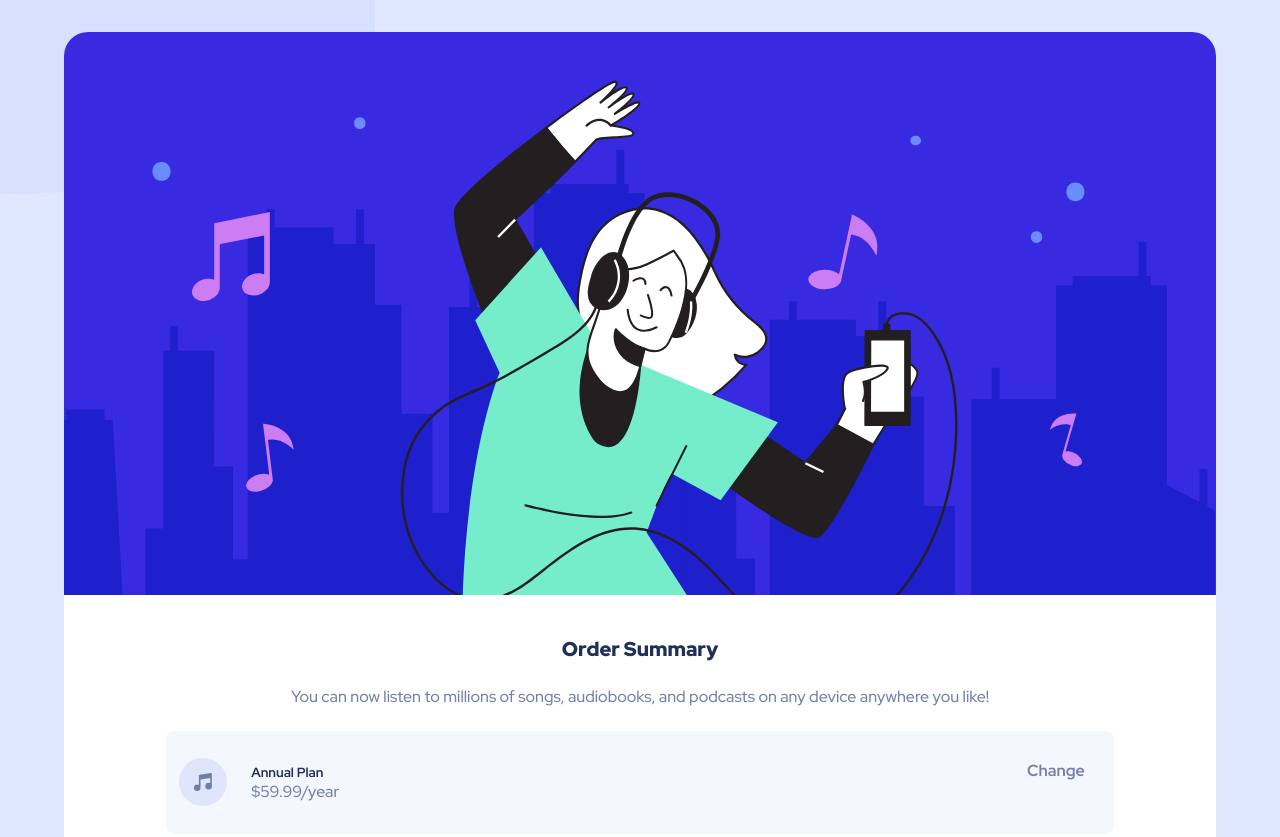
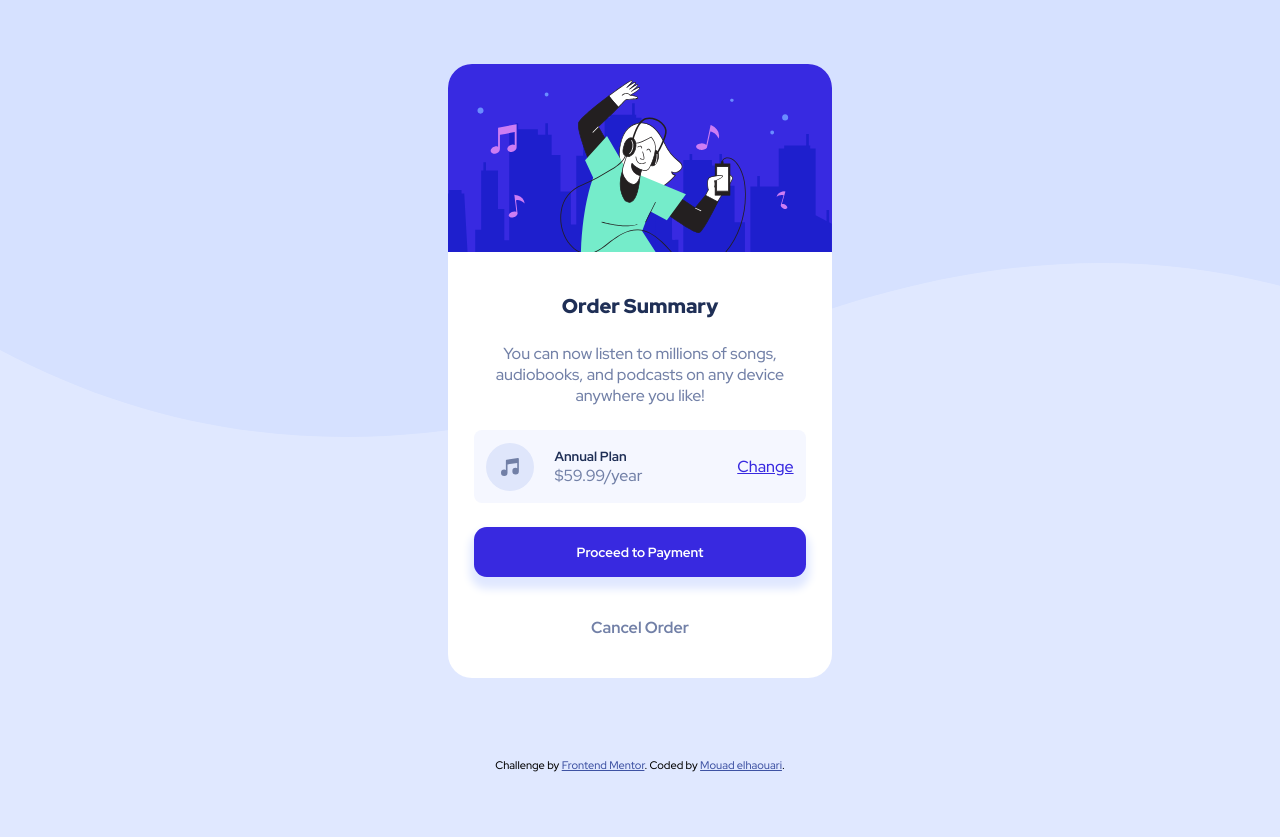
Before and after one commit to mouad-eh/order-summary-component, a plain HTML site: page index.html in a window 1280 px wide. Shown: the top 837 px of the page. After the commit the page ends 800 px from the top, so only its background shows below. Drawn offline with Linux system fonts and the light colour scheme.

Commit message:
chanllenge done

```diff
--- a/style.css
+++ b/style.css
@@ -7,11 +7,9 @@ body{
     font-family: 'Red Hat Display', sans-serif;
     text-align: center;
 }
-
 .card{
     width: 90%;
     margin: 2rem auto;
-    /* box-shadow: 0 0 10px black; */
     background-color: white;
     border-radius: 1.5rem;
 }
@@ -41,7 +39,7 @@ body{
     margin: auto 0;
 }
 .annual-plan .some-text{
-    margin: auto 1.5rem;
+    margin: auto auto auto 1.25rem;
     text-align: start;
 }
 .annual-plan .some-text h5{
@@ -55,20 +53,29 @@ body{
     font-weight: 500;
 }
 .annual-plan a{
+    color: hsl(245, 75%, 52%);
     margin: auto 0 auto auto;
 }
+.annual-plan a:hover{
+    color: hsl(245, 75%, 52%,0.75);
+    text-decoration: none;
+}
 .card button{
-    width: 87%;
+    width: 86.5%;
     margin: 1.5rem auto;
     padding: 1rem;
     color: white;
     background-color: hsl(245, 75%, 52%);
     border: none;
     border-radius: 0.8rem;
+    font-family: inherit;
     font-weight: 700;
-    box-shadow: 0 0.25rem 1rem 0.75rem hsl(225, 100%, 94%);
+    box-shadow: 0 0.5rem 0.5rem 0.25rem hsl(225, 100%, 94%);
 }
-.card a {
+.card button:hover{
+    background-color: hsl(245, 75%, 52%,0.75);
+}
+.card > a {
     display: block;
     padding: 1rem;
     padding-bottom: 2.5rem;
@@ -76,3 +83,34 @@ body{
     text-decoration: none;
     font-weight: 700;
 }
+.card > a:hover{
+    color:hsl(223, 47%, 23%);
+}
+.attribution{
+    padding: 1rem;
+}
+
+@media (min-width: 375px) {
+    body{
+        background-image: url(images/pattern-background-desktop.svg);
+        background-repeat: no-repeat;
+    }
+}
+@media (min-width: 481px){
+    .card{
+        width: 70%;
+        margin: 2rem auto;
+    }
+}
+@media (min-width: 768px){
+    .card{
+        width: 50%;
+        margin: 3rem auto;
+    }
+}
+@media (min-width: 1024px){
+    .card{
+        width: 30%;
+        margin: 4rem auto;
+    }
+}
```
